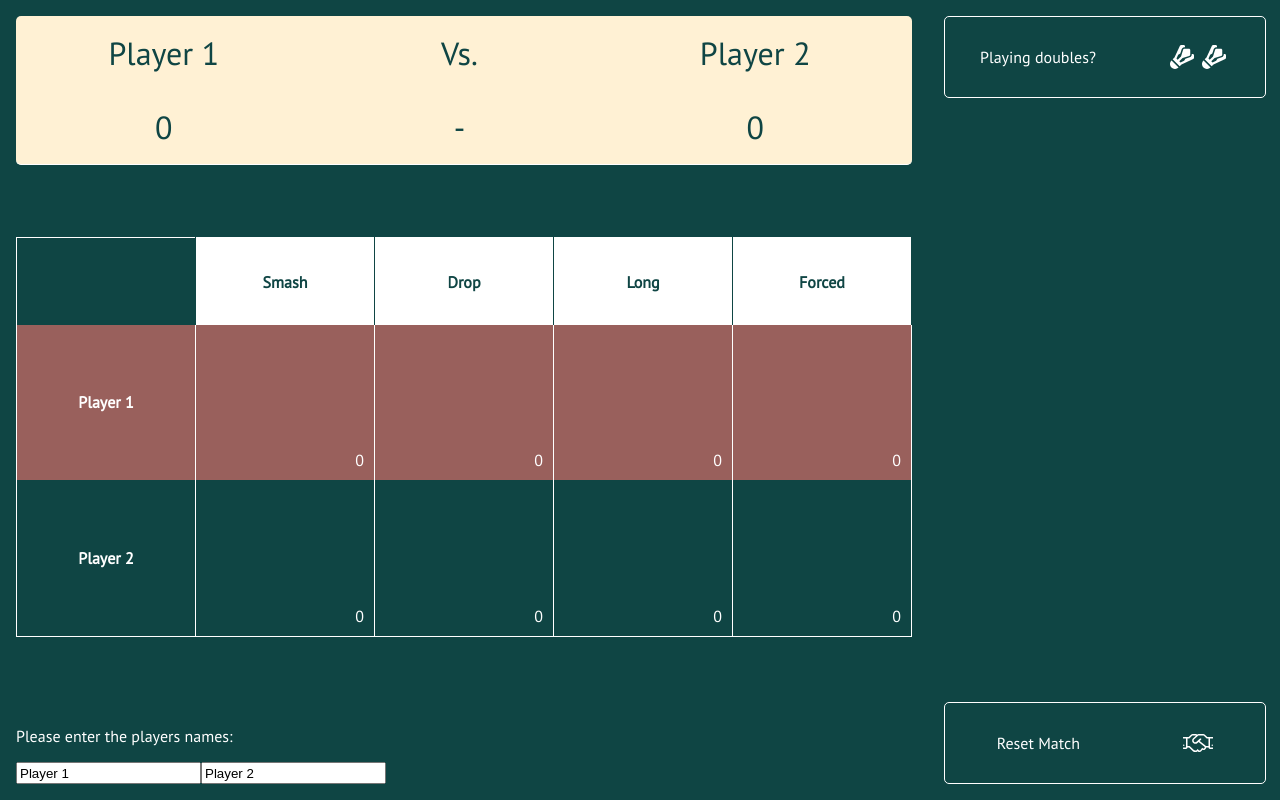
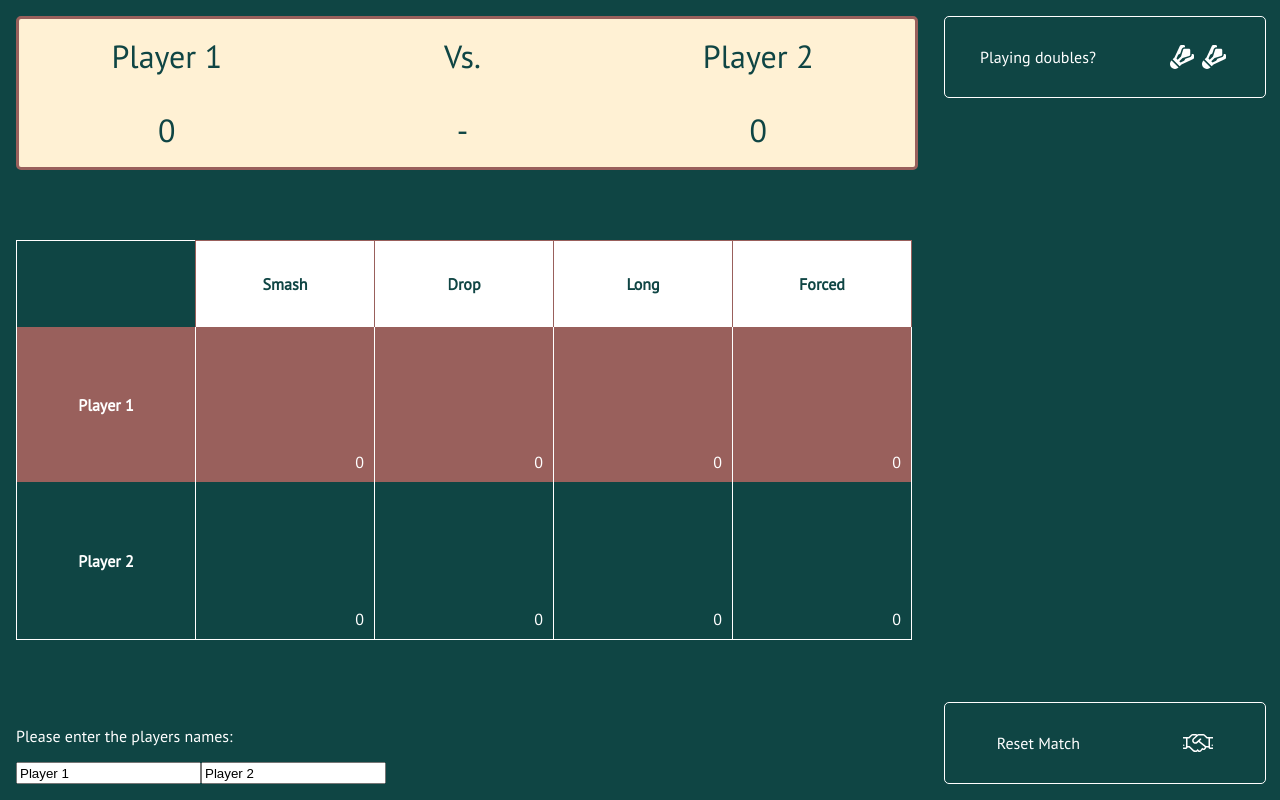
Before and after one commit to Wale-K/badminton-scoresheet, a React (Create React App) app: page / in a window 1280 px wide. Built offline with nearby package versions, Linux system fonts and the light colour scheme.

Commit message:
Finished styling for the first version of the app. Build to go live. Will make further changes upon receiving feedback and testing.

```diff
--- a/src/components/Scoresheet.js
+++ b/src/components/Scoresheet.js
@@ -14,7 +14,7 @@ const ScoresheetContainer = styled.div`
   font-size: 1rem;
   height: 100vh;
   color: ${allColors.text};
-  background-color: ${allColors.primary};
+  background-color: ${allColors.backgroundAndText};
   font-family: "PT Sans", sans-serif;
 `;
 
@@ -35,12 +35,12 @@ const ButtonDiv = styled.div`
   height: 5rem;
   justify-content: space-around;
   align-items: center;
-  border: solid 1px white;
+  border: solid 1px ${allColors.highlight};
 
   :hover {
     cursor: pointer;
-    background-color: ${allColors.background};
-    color: ${allColors.primary};
+    background-color: ${allColors.highlight};
+    color: ${allColors.backgroundAndText};
   }
 
   svg {
@@ -61,10 +61,10 @@ const ShuttleIcon = styled.svg`
 const Scoreboard = styled.div`
   display: flex;
   width: 70vw;
-  border-bottom: solid 1px white;
+  border: solid 3px ${allColors.tertiary};
   border-radius: 5px;
-  background-color: ${allColors.beige};
-  color: ${allColors.primary};
+  background-color: ${allColors.scoreboardBackground};
+  color: ${allColors.backgroundAndText};
   p {
     margin: 1rem 0;
   }
@@ -82,20 +82,20 @@ const NamesInput = styled.input`
   height: 1rem;
 `;
 const WinnersTable = styled.table`
-  background-color: ${allColors.primary};
   width: 70vw;
   height: 50vh;
-  border: solid 1px white;
+  border: solid 1px ${allColors.highlight};
   border-radius: 5px;
   border-collapse: collapse;
   th:nth-child(2),
   th:nth-child(3),
   th:nth-child(4),
   th:nth-child(5) {
-    background-color: white;
-    color: ${allColors.primary};
-    border-right: solid 1px ${allColors.primary};
-    border-left: solid 1px ${allColors.primary};
+    background-color: ${allColors.highlight};
+    color: ${allColors.backgroundAndText};
+    border-right: solid 1px ${allColors.tertiary};
+    border-left: solid 1px ${allColors.tertiary};
+    border-top: solid 1px ${allColors.tertiary};
   }
 
   td {
@@ -104,8 +104,8 @@ const WinnersTable = styled.table`
     text-align: right;
     vertical-align: bottom;
     margin: auto auto 0 auto;
-    border-right: solid 1px white;
-    border-left: solid 1px white;
+    border-right: solid 1px ${allColors.highlight};
+    border-left: solid 1px ${allColors.highlight};
     :hover {
       cursor: pointer;
     }
@@ -153,7 +153,7 @@ const Scoresheet = (props) => {
   return (
     <ScoresheetContainer>
       <Side
-        color="white"
+        color={allColors.highlight}
         padding="1rem"
         backgroundColor={allColors.primary}
         width="70vw"
@@ -266,7 +266,12 @@ const Scoresheet = (props) => {
           </div>
         </PlayerNames>
       </Side>
-      <Side padding="1rem" color="white" width="30vw" alignItems="flex-start">
+      <Side
+        padding="1rem"
+        color={allColors.highlight}
+        width="30vw"
+        alignItems="flex-start"
+      >
         <ButtonDiv onClick={() => props.switchMode()}>
           {props.isSingles ? "Playing doubles?" : "Playing singles?"}
           <IconDiv width="4rem">
@@ -304,11 +309,7 @@ const mapDispatchToProps = (dispatch) => {
 
 export const Wrapper = connect(mapStateToProps, mapDispatchToProps)(Scoresheet);
 
-// -> Change the rest of the td fields so that the number in them shows the number of that type of winners that were hit.
-//    Like they do now for player 1.
-
-// -> Add a reset button to the scores
-// -> When the scores are reset it record the winner of that game
+// -> When the scores are reset it record the winner of that game ?
 // -> Add a clear data button that completely clears all the stored information.
 // -> Add a confirmation button to toggle mode that will require confirmation to change modes
 //    if the scores aren't 0 but the button is pressed.
--- a/src/modules/utilities.js
+++ b/src/modules/utilities.js
@@ -1,11 +1,9 @@
 const allColors = {
-  background: "white",
-  primary: "#0f4544",
+  backgroundAndText: "#0f4544",
+  highlight: "white",
   secondary: "#fff1d4",
   tertiary: "#99605c",
-  pink: "pink",
-  text: "#474747",
-  beige: "#fff1d4",
+  scoreboardBackground: "#fff1d4",
 };
 
 export default allColors;
```
